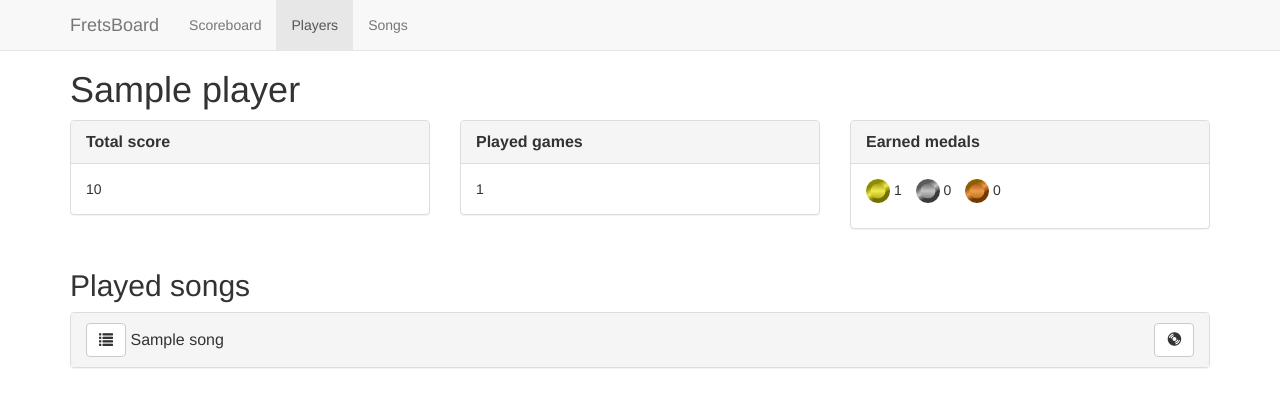
After one commit to Linkid/fretsboard, a Django app: a page that uses templates/scoreboard/player.html in a window 1280 px wide. The commit adds this page. Shown: the top 407 px of the page. Run offline with Django 3.2, Linux system fonts and the light colour scheme; tables that the repository leaves empty hold one stand-in row (values such as "Sample post"); some libraries are stand-ins or nearby versions.

Commit message:
Display scores for each player

```diff
--- a/scoreboard/models.py
+++ b/scoreboard/models.py
@@ -22,6 +22,46 @@ class Player(models.Model):
 
     def __str__(self, *args, **kwargs):
         return self.name
+
+    def get_total_score(self):
+        """Sum all scores for the player"""
+        scores = self.score_set.all()
+        return sum(i.score for i in scores)
+
+    def get_medals(self):
+        """Get number of each medal"""
+        gold_medals = 0
+        silver_medals = 0
+        bronze_medals = 0
+
+        # get all scores for the player
+        my_scores = self.score_set.all()
+        for my_score in my_scores:
+            # get all scores for the song and difficulty
+            all_scores = Score.objects.filter(song=my_score.song, difficulty=my_score.difficulty)
+            # get best scores
+            medals = all_scores.order_by('-score')
+
+            if medals and medals[0].player == self:
+                gold_medals += 1
+            if medals.count() >= 2 and medals[1].player == self:
+                silver_medals += 1
+            if medals.count() >= 3 and medals[2].player == self:
+                bronze_medals += 1
+
+        return (gold_medals, silver_medals, bronze_medals)
+
+    def get_gold_medals(self):
+        """Get number of gold medals"""
+        return self.get_medals()[0]
+
+    def get_silver_medals(self):
+        """Get number of silver medals"""
+        return self.get_medals()[1]
+
+    def get_bronze_medals(self):
+        """Get number of bronze medals"""
+        return self.get_medals()[2]
 
 
 class Score(models.Model):
--- a/scoreboard/urls.py
+++ b/scoreboard/urls.py
@@ -9,4 +9,5 @@ urlpatterns = [
     url(r'^songs/(?P<song_id>.+)/$', views.song, name='song'),
     # players
     url(r'^players/$', views.Players.as_view(), name='players'),
+    url(r'^players/(?P<player_name>.+)$', views.player, name='player'),
 ]
--- a/scoreboard/views.py
+++ b/scoreboard/views.py
@@ -3,6 +3,7 @@ from django.shortcuts import render
 from django.views import generic
 
 from scoreboard.models import Player
+from scoreboard.models import Score
 from scoreboard.models import Song
 
 
@@ -26,3 +27,35 @@ class Players(generic.ListView):
     context_object_name = 'players'
     template_name = 'scoreboard/players.html'
     paginate_by = 20
+
+
+def player(request, player_name):
+    """
+    Player info
+    """
+    player = get_object_or_404(Player, name=player_name)
+    positions = dict()  # will contain { song: { difficulty: { score: position } } }
+
+    # get all played songs (in Score objects)
+    scores_player = player.score_set.order_by('song').only('song').distinct()
+    for score_player in scores_player:
+        song = score_player.song
+        positions[song] = dict()  # will contain { difficutly: { score: position } }
+        # get all scores for the song
+        scores_song = Score.objects.filter(song=song)
+        # get difficulties
+        scores_song_player = scores_song.filter(player=player).order_by('-difficulty').only('difficulty').distinct()
+        for score_song_player in scores_song_player:
+            difficulty = score_song_player.difficulty
+            difficulty_val = score_song_player.get_difficulty_display()
+            # get all scores for the song and the difficulty
+            scores = scores_song.filter(difficulty=difficulty).order_by('-score')
+            # get all scores for the song, the difficulty and the player
+            player_scores = scores.filter(player=player).order_by('-score')
+            # get positions
+            player_positions = {score: list(scores).index(score) + 1 for score in player_scores}
+
+            # save positions
+            positions[song][difficulty_val] = player_positions  # contains { score: position }
+
+    return render(request, 'scoreboard/player.html', { 'player': player, 'positions': positions })
--- /dev/null
+++ b/templates/scoreboard/player.html
@@ -0,0 +1,120 @@
+{% extends "base.html" %}
+{% load static %}
+
+
+{% block title %}Player {{ player.name }}{% endblock %}
+{% block header %}<h1>{{ player.name }}</h1>{% endblock %}
+
+
+{% block content %}
+<div class="row">
+  <div class="col-sm-4">
+    <div class="panel panel-default">
+      <div class="panel-heading">
+        <div class="panel-title"><strong>Total score</strong></div>
+      </div>
+      <div class="panel-body">
+        {{ player.get_total_score }}
+      </div>
+    </div>
+  </div>
+
+
+  <div class="col-sm-4">
+    <div class="panel panel-default">
+      <div class="panel-heading">
+        <div class="panel-title"><strong>Played games</strong></div>
+      </div>
+      <div class="panel-body">
+        {{ player.score_set.count }}
+      </div>
+    </div>
+  </div>
+
+
+  <div class="col-sm-4">
+    <div class="panel panel-default">
+      <div class="panel-heading">
+        <div class="panel-title"><strong>Earned medals</strong></div>
+      </div>
+      <div class="panel-body">
+        <ul class="list-inline">
+          <li><img src="{% static 'img/gold.png' %}" alt="Gold" /> {{ player.get_gold_medals }}</li>
+          <li><img src="{% static 'img/silver.png' %}" alt="Silver" /> {{ player.get_silver_medals }}</li>
+          <li><img src="{% static 'img/bronze.png' %}" alt="Bronze" /> {{ player.get_bronze_medals }}</li>
+        </ul>
+      </div>
+    </div>
+  </div>
+</div>
+
+
+<h2>Played songs</h2>
+<div class="panel-group">
+  <div class="panel panel-default">
+
+    {% for song, difficulties in positions.items %}
+    <!-- Song title -->
+    <div class="panel-heading">
+      <h3 class="panel-title">
+        <a data-toggle="collapse" href="#{{ song.slug }}">
+          <button class="btn btn-default">
+            <span class="glyphicon glyphicon-list"></span>
+          </button>
+          {{ song.title }}
+        </a>
+        <a class="btn btn-default pull-right" href="{% url 'song' song.slug %}">
+          <span class="glyphicon glyphicon-cd"></span>
+        </a>
+      </h3>
+    </div> <!-- panel-heading -->
+
+    <!-- Difficulties / scores -->
+    <div id="{{ song.slug }}" class="panel-collapse collapse">
+
+      <ul class="list-group">
+      {% for difficulty, scores in difficulties.items %}
+      <!-- Difficulty -->
+        <li class="list-group-item"><h4>{{ difficulty }}</h4>
+          <table class="table table-striped">
+            <thead>
+              <tr>
+                <th>Position</th>
+                <th>Score</th>
+                <th>Date</th>
+                <th>Stars</th>
+              </tr>
+            </thead>
+            <tbody>
+
+              <!-- Scores -->
+              {% for score, position in scores.items %}
+              <tr>
+                <td>{{ position }}</td>
+                <td>
+                  {% if position == 1 %}
+                  <img src="{% static 'img/gold.png' %}" alt="Gold" />
+                  {% elif position == 2 %}
+                  <img src="{% static 'img/silver.png' %}" alt="Silver" />
+                  {% elif position == 3 %}
+                  <img src="{% static 'img/bronze.png' %}" alt="Bronze" />
+                  {% endif %}
+                  {{ score.score }}
+                </td>
+                <td>{{ score.date|date:"SHORT_DATETIME_FORMAT" }}</td>
+                <td>{{ score.stars }}</td>
+              </tr>
+              {% endfor %}  <!-- scores -->
+
+            </tbody>
+          </table>
+        </li>
+      {% endfor %}  <!-- difficulties -->
+      </ul>
+
+    </div> <!-- panel-collapse -->
+    {% endfor %}  <!-- songs -->
+
+  </div> <!-- panel-default -->
+</div> <!-- panel-group -->
+{% endblock %}
--- a/templates/scoreboard/song.html
+++ b/templates/scoreboard/song.html
@@ -27,7 +27,7 @@
   {% for score in scores|dictsortreversed:"score"|slice:":10" %}
   <tr>
     <td>{{ forloop.counter }}</td>
-    <td>{{ score.player.name }}</td>
+    <td><a href="{% url "player" score.player.name %}">{{ score.player.name }}</a></td>
     <td>
       {% if forloop.counter == 1 %}
       <img src="{% static 'img/gold.png' %}" alt="Gold" />
```
